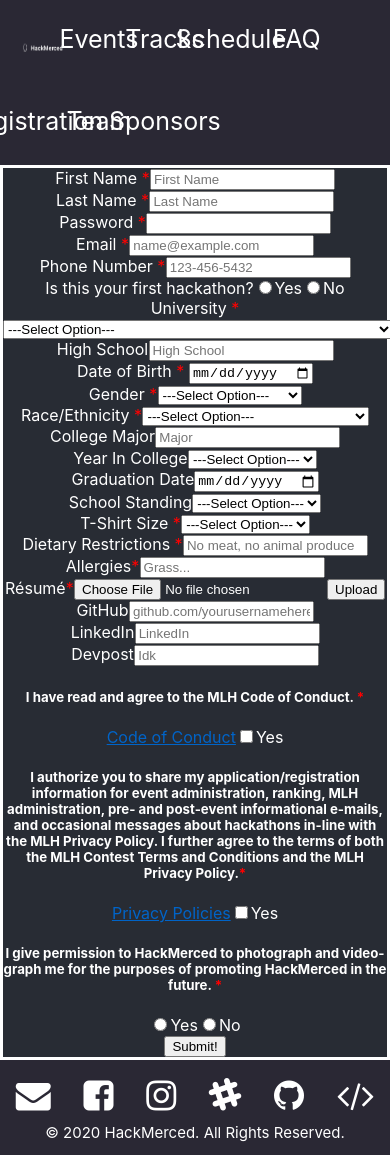
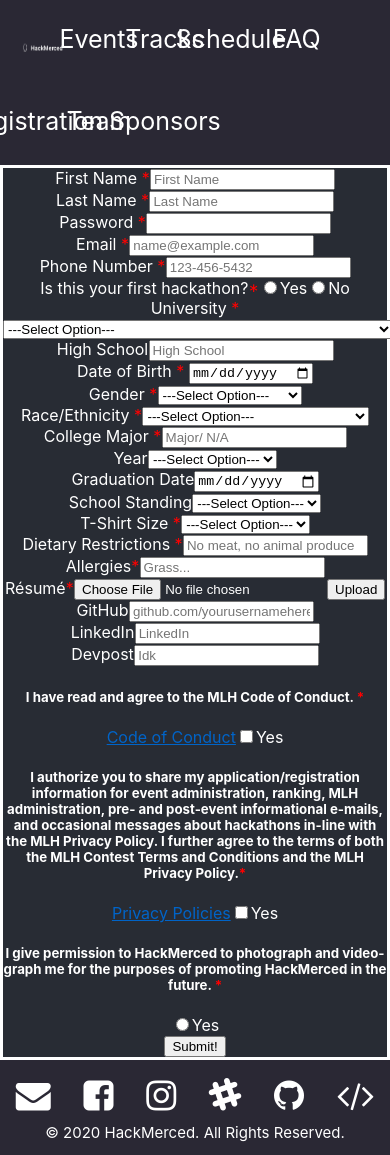
Before and after one commit to HackMerced/Hackm, a React (Create React App) app in the folder client/: page /signup in a window 390 px wide. Built offline with nearby package versions, Linux system fonts and the light colour scheme; no server answers.

Commit message:
Added some red stars and updated phone # input

```diff
--- a/client/src/pages/signUp/signUp.jsx
+++ b/client/src/pages/signUp/signUp.jsx
@@ -75,31 +75,31 @@ class SignUp extends React.Component {
 						{/* Last Name */}
 						<div>
 							<label>Last Name <font color="red">*</font></label>
-							<input type="text" name="LastName" ref="name" placeholder="Last Name"></input>
+							<input required type="text" name="LastName" ref="name" placeholder="Last Name"></input>
 						</div>
 
 						{/* Password */}
 						<div>
 							<label>Password <font color="red">*</font></label>
-							<input type="password" name="password"></input>
+							<input required type="password" name="password"></input>
 
 						</div>
 
 						{/* Email */}
 						<div>
 							<label>Email <font color="red">*</font></label>
-							<input type="email" name="myEmail" ref="name" placeholder="name@example.com"></input>
+							<input required type="email" name="myEmail" ref="name" placeholder="name@example.com"></input>
 						</div>
 
 						{/* Phone Number */}
 						<div>
 							<label>Phone Number <font color="red">*</font></label>
-							<input type="number" name="phoneNumber" ref="name" placeholder="123-456-5432"></input>
+							<input required type="tel" pattern="[0-9]{3}-[0-9]{3}-[0-9]{4}" name="phoneNumber" ref="name" placeholder="123-456-5432"></input>
 						</div>
 
 						{/* First Hackathon */}
 						<div>
-							<lable>Is this your first hackathon?</lable>
+							<lable>Is this your first hackathon?<font color="red">*</font></lable>
 
 							<input type="radio" id="firstYes" name="drone" value="yes"></input><lable>Yes</lable>
 
@@ -159,13 +159,13 @@ class SignUp extends React.Component {
 
 						{/* Major */}
 						<div>
-							<label>College Major</label>
-							<input type="text" name="CollegeMajor" ref="name" placeholder="Major"></input>
+							<label>College Major <font color="red">*</font></label>
+							<input type="text" name="CollegeMajor" ref="name" placeholder="Major/ N/A"></input>
 						</div>
 
 						{/* College Year */}
 						<div>
-							<label>Year In College</label>
+							<label>Year</label>
 							{/* <input type="text" name="CollegeYear" ref="name" placeholder="Freshman"></input> */}
 							<select>
 								<option value="" disabled selected>---Select Option---</option>
@@ -189,6 +189,7 @@ class SignUp extends React.Component {
 							<lable>School Standing</lable>
 							<select>
 								<option value="" disable selected>---Select Option---</option>
+								<option value="HSchool">High School</option>
 								<option value="undergrad">Undergraduate</option>
 								<option value="Graduate">Graduate</option>
 								<option value="postDoc">Post Doctorate</option>
@@ -269,8 +270,6 @@ class SignUp extends React.Component {
 							<h5>I give permission to HackMerced to photograph and video-graph me for the purposes of promoting HackMerced in the future. <font color="red">*</font></h5>
 							<input name="drone" type="radio" value="yes" id="permissionYes"></input>
 							<span>Yes</span>
-							<input name="drone" type="radio" value="no" id="permissionNo"></input>
-							<span>No</span>
 						</div>
 
 						{/* Apply Button */}
```
